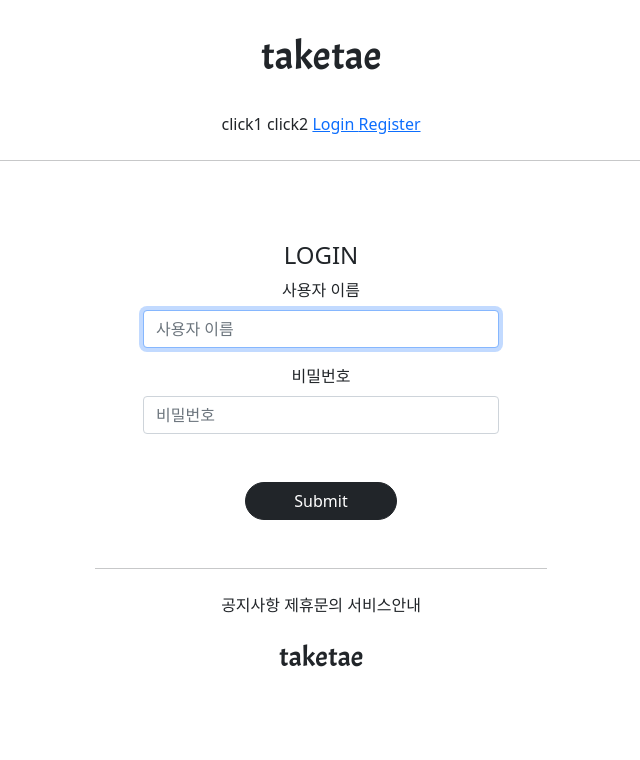
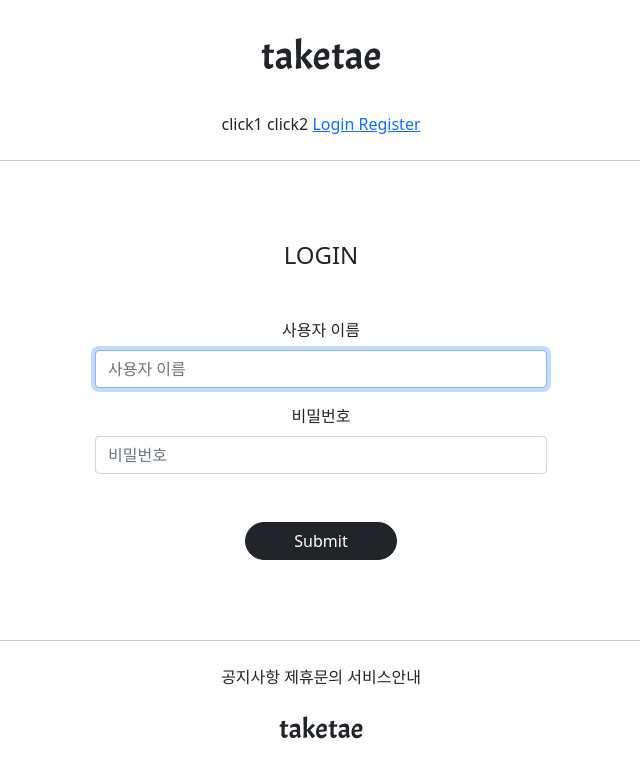
Before and after one commit to hale-in/web-app2, a Django app: page /accounts/login/ in a window 1280 px wide. Shown: the top 760 px of the page, without its empty margins (319-959 px from the left). Run offline with Django 3.2, Linux system fonts and the light colour scheme; parts of the project's set-up code (start-up, migrations or seed data) failed here and were passed over; some libraries are stand-ins or nearby versions.

Commit message:
7/16 3ban class commit 2

```diff
--- a/accountapp/templates/accountapp/login.html
+++ b/accountapp/templates/accountapp/login.html
@@ -4,8 +4,7 @@
 {% block content %}
     <div class="text-center mw-500 m-auto">
 
-    <div class="m-5">
-        <div>
+        <div class="m-5">
             <h4>LOGIN</h4>
         </div>
         <div>
```
